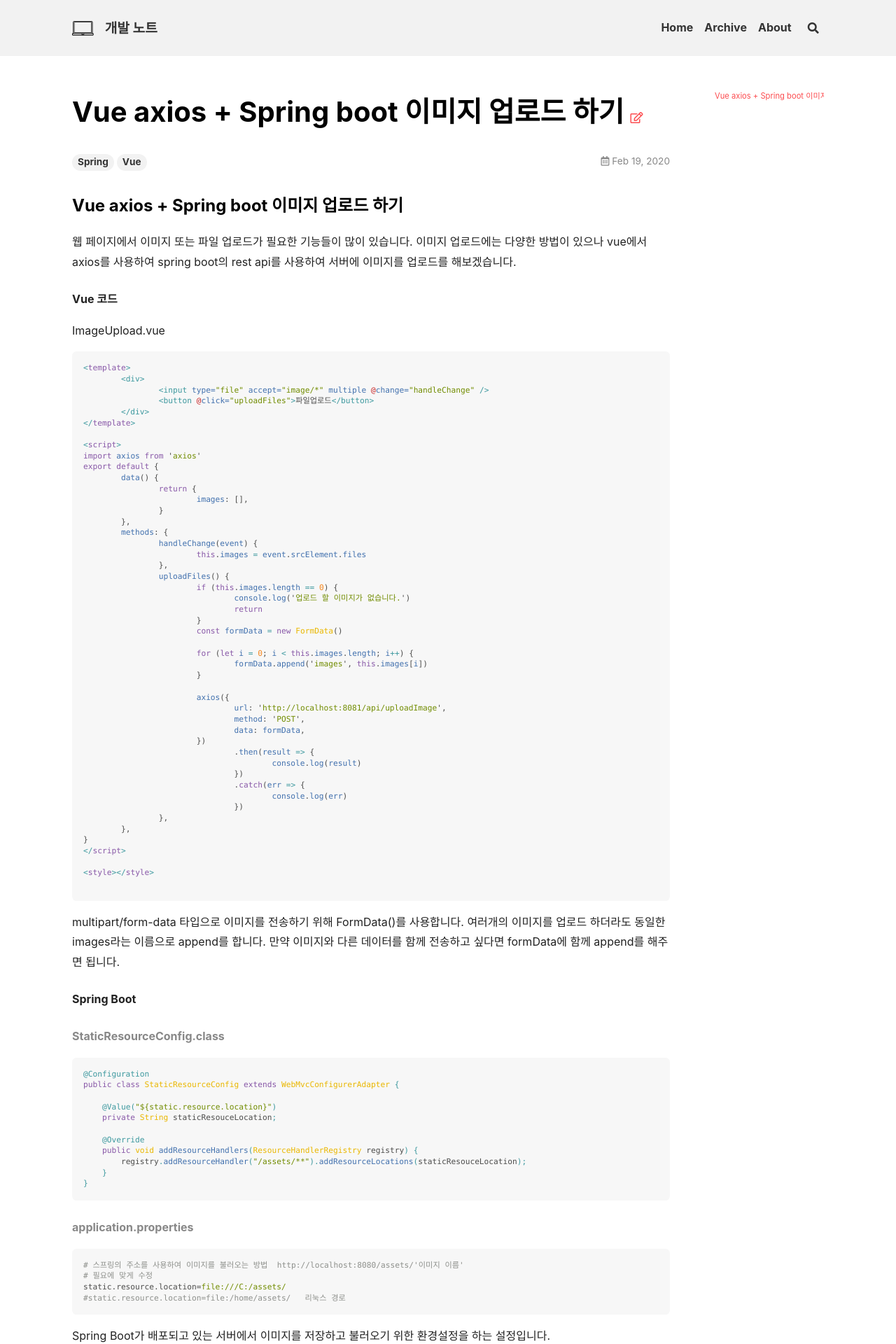
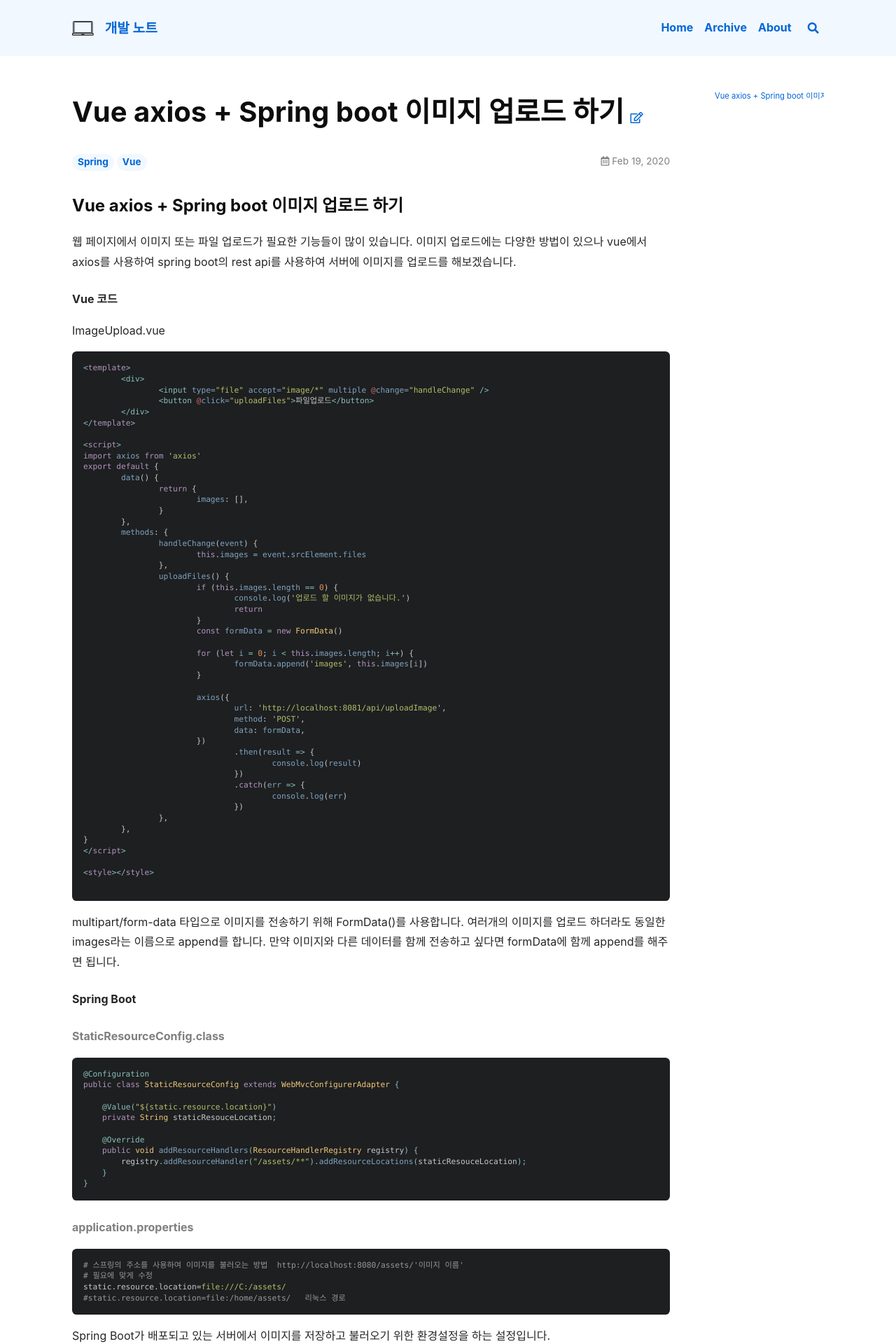
Before and after one commit to hyungyu-yoon/hyungyu-yoon.github.io, a Jekyll site: the page built from _posts/2020-02-19-spring-vue-image-upload.md, in a window 1280 px wide. Shown: the top 1920 px of the page at 70% size. Built offline with Jekyll 4.4.1, drawn with Linux system fonts in a browser that asks for light colours; nearby versions of some CDN libraries; comment, search, counter and statistics services are not loaded.

Commit message:
Update _config.yml

```diff
--- a/_config.yml
+++ b/_config.yml
@@ -16,8 +16,8 @@
 
 ## => Site Settings
 ##############################
-text_skin: default # "default" (default), "dark", "forest", "ocean", "chocolate", "orange"
-highlight_theme: default # "default" (default), "tomorrow", "tomorrow-night", "tomorrow-night-eighties", "tomorrow-night-blue", "tomorrow-night-bright"
+text_skin: ocean # "default" (default), "dark", "forest", "ocean", "chocolate", "orange"
+highlight_theme: tomorrow-night # "default" (default), "tomorrow", "tomorrow-night", "tomorrow-night-eighties", "tomorrow-night-blue", "tomorrow-night-bright"
 url     : "https://hyungyu-yoon.github.io" # the base hostname & protocol for your site e.g. https://www.someone.com
 baseurl : "" # does not include hostname
 title   : 개발 노트
```
